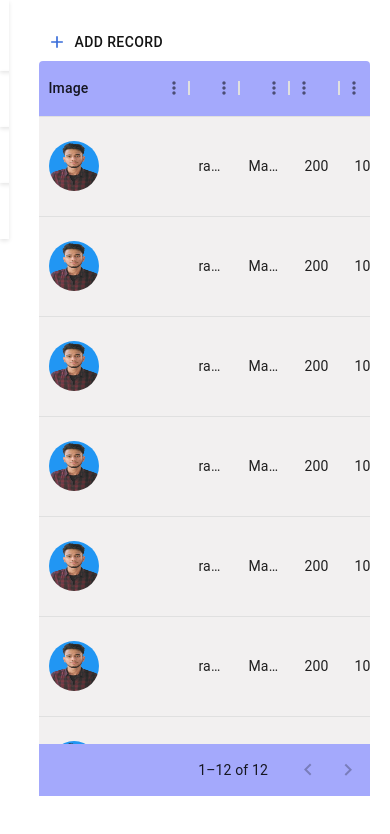
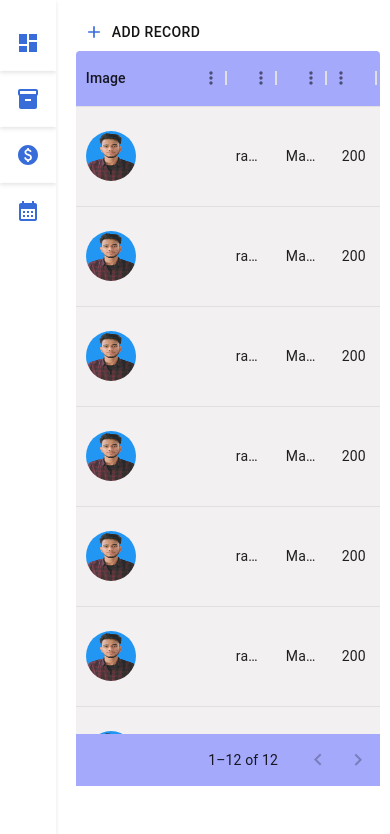
Before and after one commit to ramkrishna07/erp_system, a React (Create React App) app: page /products in a window 390 px wide. Shown: the top 834 px of the page. Built offline with nearby package versions, Linux system fonts and the light colour scheme.

Commit message:
added media query

```diff
--- a/src/components/Dashboard.css
+++ b/src/components/Dashboard.css
@@ -292,3 +292,8 @@ svg{
         width: 88%;
     }
 }
+@media only screen and (max-width: 400px) {
+    .poster,.transaction,.tabs,.summary,.graph{
+        width: 83%;
+    }
+}
--- a/src/components/OrderCalendar.css
+++ b/src/components/OrderCalendar.css
@@ -97,6 +97,7 @@
 }
 @media only screen and (max-width: 400px) {
   .orders-calendar{
-    padding: 10px;
+    width: 80%;
+    padding: 5px;
   }
 }
--- a/src/components/Orders.jsx
+++ b/src/components/Orders.jsx
@@ -177,7 +177,7 @@ export default function Orders() {
       <Navbar/>
     <Box
     className='product-table'
-    p="20px "
+    // p="20px "
     // m="40px 0 0 0"
     height="92vh"
     sx={{
--- a/src/components/Products.jsx
+++ b/src/components/Products.jsx
@@ -179,7 +179,7 @@ export default function Products() {
       <Navbar/>
     <Box
     className='product-table'
-    p="20px "
+    // p="20px "
     // m="40px 0 0 0"
     height="92vh"
     sx={{
--- a/src/components/products.css
+++ b/src/components/products.css
@@ -4,10 +4,13 @@
       flex-direction: row;
       /* align-items: center; */
       gap: 10px;
+      height: 100vh;
 }
 .product-table{
       display: flex;
       width: 85%;
+      /* max-width: 830px; */
+      padding: 20px;
 }
 .cellAction {
     display: flex;
@@ -29,3 +32,16 @@
       border: 1px dotted rgba(220, 20, 60, 0.6);
       cursor: pointer;
 }
+@media only screen and (max-width: 615px) {
+      .product-table{
+            /* width: 75%; */
+            padding: 10px;
+      }
+}
+
+@media only screen and (max-width: 480px) {
+      .product-table{
+            width: 78%;
+
+      }
+}
```
